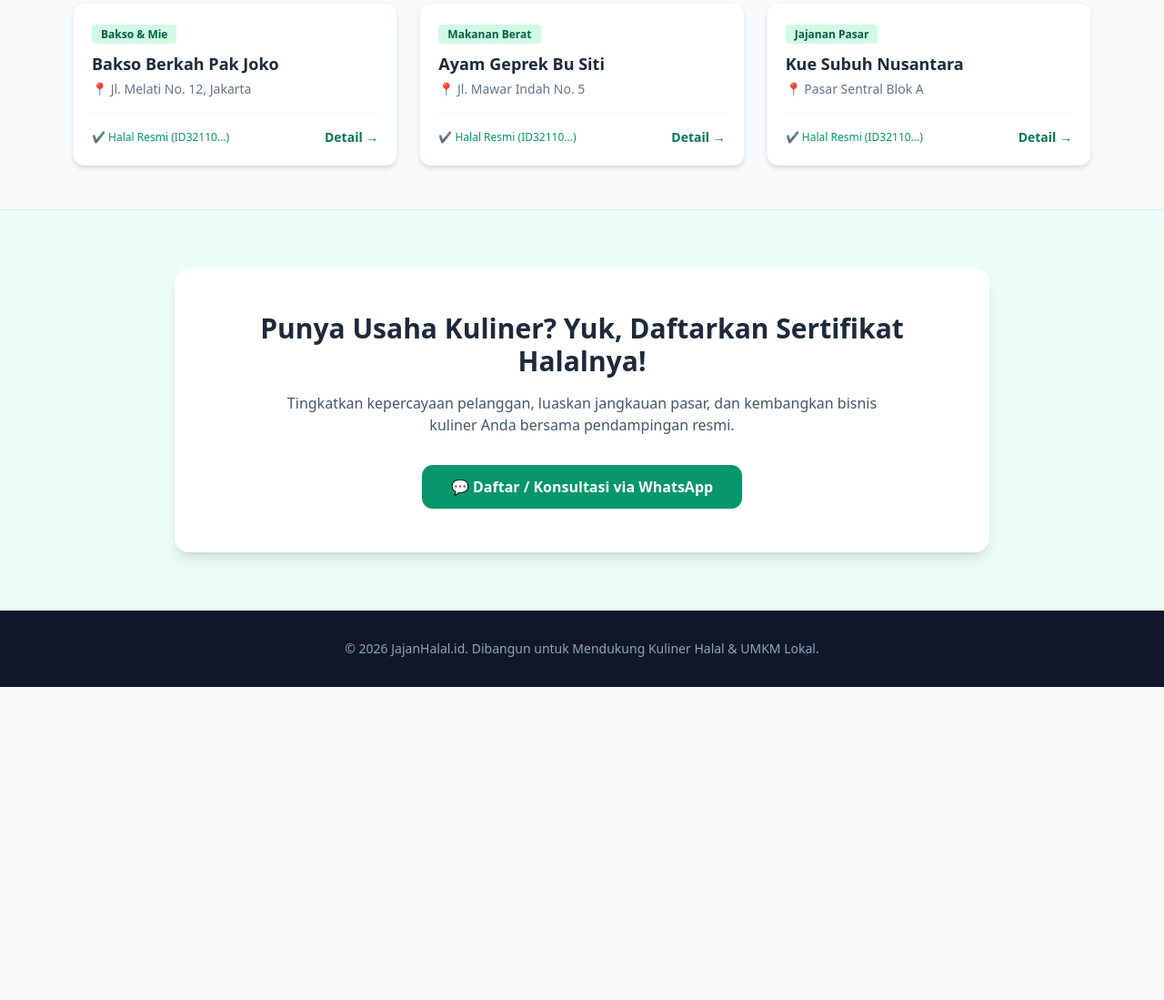
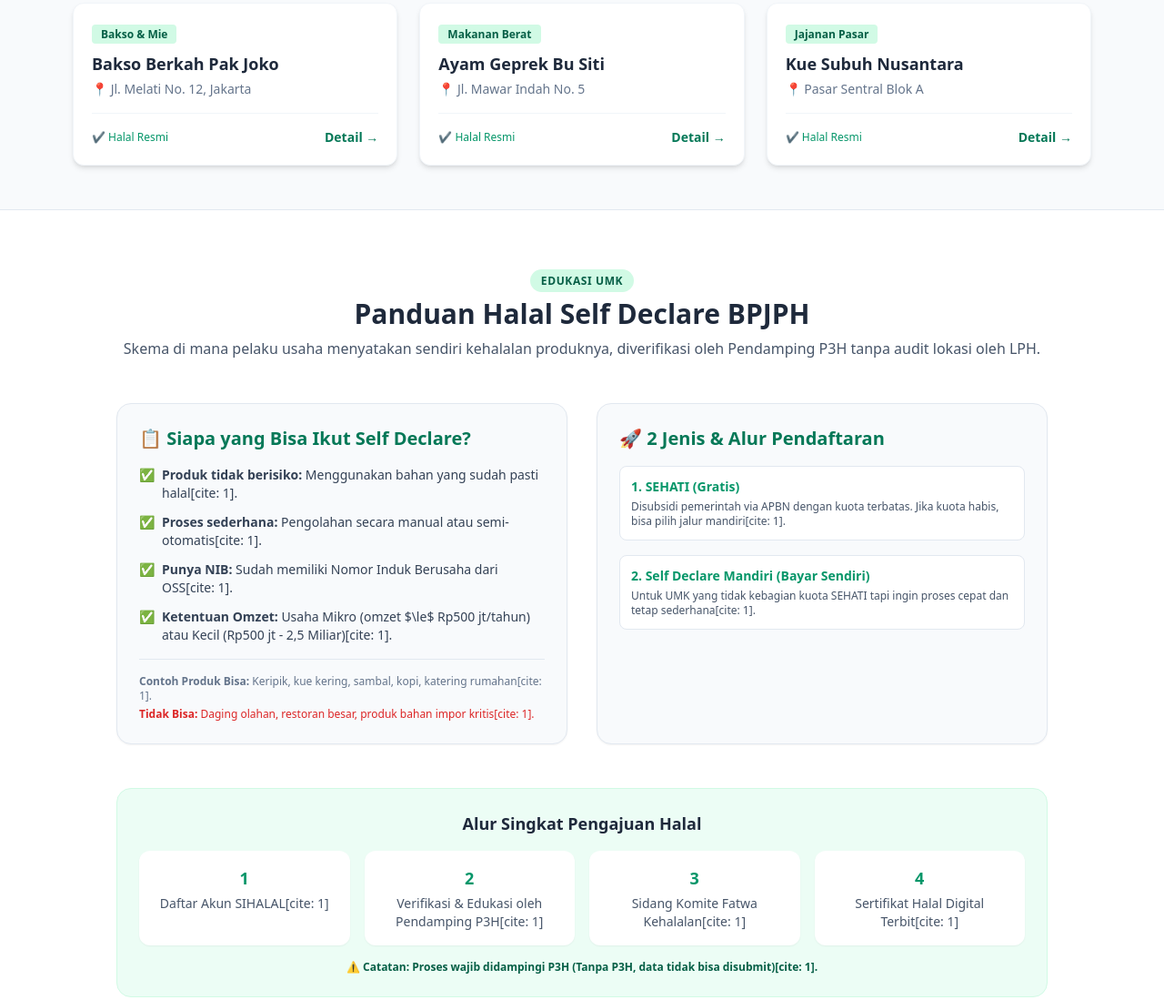
Before and after one commit to frsfth25/makan-jajan-halal, a plain HTML site: page index.html in a window 1280 px wide. Shown: the part 497-1596 px from the top of the page at 91% size. Before the commit the page ends 1252 px from the top, so only its background shows below. Drawn offline with nearby package versions, Linux system fonts and the light colour scheme.

Commit message:
[IMP] added 'Panduan Self-Declare Halal'

```diff
--- a/index.html
+++ b/index.html
@@ -4,7 +4,7 @@
     <meta charset="UTF-8">
     <meta name="viewport" content="width=device-width, initial-scale=1.0">
     <title>Jajan Halal - Direktori Kuliner & Pendampingan UMKM</title>
-    <!-- Menggunakan Tailwind CSS agar langsung rapi tanpa ribet styling manual -->
+    <!-- Menggunakan Tailwind CSS -->
     <script src="https://cdn.tailwindcss.com"></script>
 </head>
 <body class="bg-slate-50 font-sans text-slate-800">
@@ -16,8 +16,8 @@
             <nav class="space-x-6 hidden md:block">
                 <a href="#beranda" class="hover:text-emerald-600 font-medium">Beranda</a>
                 <a href="#direktori" class="hover:text-emerald-600 font-medium">Direktori Kuliner</a>
-                <a href="#daftar-halal" class="hover:text-emerald-600 font-medium text-emerald-600 font-bold">Daftarkan Usaha</a>
-                <a href="#tentang" class="hover:text-emerald-600 font-medium">Tentang Kami</a>
+                <a href="#panduan-halal" class="hover:text-emerald-600 font-medium text-emerald-600 font-bold">Panduan Self Declare</a>
+                <a href="#daftar-halal" class="hover:text-emerald-600 font-medium">Daftarkan Usaha</a>
             </nav>
         </div>
     </header>
@@ -25,11 +25,11 @@
     <!-- 2. BERANDA / HERO SECTION -->
     <section id="beranda" class="bg-emerald-700 text-white py-16 px-4 text-center">
         <div class="max-w-3xl mx-auto">
-            <h2 class="text-3xl md:text-4xl font-extxl font-bold mb-4">Jajan Tenang, Hati Senang!</h2>
+            <h2 class="text-3xl md:text-4xl font-bold mb-4">Jajan Tenang, Hati Senang!</h2>
             <p class="text-emerald-100 text-lg mb-8">Temukan tempat makan halal terkurasi di sekitar Anda, dan dapatkan pendampingan sertifikasi halal gratis bagi pelaku usaha kuliner.</p>
             <div class="space-x-4">
                 <a href="#direktori" class="bg-white text-emerald-700 font-semibold px-6 py-3 rounded-lg shadow hover:bg-emerald-50 transition">Cari Kuliner Halal</a>
-                <a href="#daftar-halal" class="bg-emerald-800 border border-emerald-500 text-white font-semibold px-6 py-3 rounded-lg shadow hover:bg-emerald-900 transition">Daftarkan Usaha Anda</a>
+                <a href="#panduan-halal" class="bg-emerald-800 border border-emerald-500 text-white font-semibold px-6 py-3 rounded-lg shadow hover:bg-emerald-900 transition">Pelajari Cara Daftar Halal</a>
             </div>
         </div>
     </section>
@@ -41,9 +41,7 @@
             <p class="text-slate-600">Pilihan tempat makan yang sudah terverifikasi kehalalannya.</p>
         </div>
 
-        <!-- Grid Kartu Tempat Makan -->
         <div class="grid grid-cols-1 md:grid-cols-3 gap-6">
-
             <!-- Item 1 -->
             <div class="bg-white rounded-xl shadow-md overflow-hidden border border-slate-100">
                 <div class="p-5">
@@ -51,7 +49,7 @@
                     <h4 class="text-lg font-bold mt-2">Bakso Berkah Pak Joko</h4>
                     <p class="text-slate-500 text-sm mt-1">📍 Jl. Melati No. 12, Jakarta</p>
                     <div class="mt-4 pt-4 border-t border-slate-100 flex justify-between items-center">
-                        <span class="text-xs text-emerald-600 font-medium">✔ Halal Resmi (ID32110...)</span>
+                        <span class="text-xs text-emerald-600 font-medium">✔ Halal Resmi</span>
                         <a href="#" class="text-sm font-semibold text-emerald-700 hover:underline">Detail &rarr;</a>
                     </div>
                 </div>
@@ -64,7 +62,7 @@
                     <h4 class="text-lg font-bold mt-2">Ayam Geprek Bu Siti</h4>
                     <p class="text-slate-500 text-sm mt-1">📍 Jl. Mawar Indah No. 5</p>
                     <div class="mt-4 pt-4 border-t border-slate-100 flex justify-between items-center">
-                        <span class="text-xs text-emerald-600 font-medium">✔ Halal Resmi (ID32110...)</span>
+                        <span class="text-xs text-emerald-600 font-medium">✔ Halal Resmi</span>
                         <a href="#" class="text-sm font-semibold text-emerald-700 hover:underline">Detail &rarr;</a>
                     </div>
                 </div>
@@ -77,35 +75,102 @@
                     <h4 class="text-lg font-bold mt-2">Kue Subuh Nusantara</h4>
                     <p class="text-slate-500 text-sm mt-1">📍 Pasar Sentral Blok A</p>
                     <div class="mt-4 pt-4 border-t border-slate-100 flex justify-between items-center">
-                        <span class="text-xs text-emerald-600 font-medium">✔ Halal Resmi (ID32110...)</span>
+                        <span class="text-xs text-emerald-600 font-medium">✔ Halal Resmi</span>
                         <a href="#" class="text-sm font-semibold text-emerald-700 hover:underline">Detail &rarr;</a>
                     </div>
                 </div>
             </div>
-
         </div>
     </section>
 
-    <!-- 4. HALAMAN DAFTARKAN USAHA (CALL TO ACTION UMKM) -->
-    <section id="daftar-halal" class="bg-emerald-50 py-16 px-4 border-t border-emerald-100">
-        <div class="max-w-4xl mx-auto bg-white rounded-2xl shadow-lg p-8 md:p-12 text-center">
-            <h3 class="text-2xl md:text-3xl font-bold text-slate-800 mb-4">Punya Usaha Kuliner? Yuk, Daftarkan Sertifikat Halalnya!</h3>
-            <p class="text-slate-600 mb-8 max-w-2xl mx-auto">Tingkatkan kepercayaan pelanggan, luaskan jangkauan pasar, dan kembangkan bisnis kuliner Anda bersama pendampingan resmi.</p>
+    <!-- 4. PANDUAN SELF DECLARE (BARU DITAMBAHKAN) -->
+    <section id="panduan-halal" class="bg-white py-16 px-4 border-t border-slate-200">
+        <div class="max-w-5xl mx-auto">
+            <div class="text-center mb-12">
+                <span class="bg-emerald-100 text-emerald-800 text-xs font-bold px-3 py-1 rounded-full uppercase tracking-wider">Edukasi UMK</span>
+                <h3 class="text-3xl font-bold text-slate-800 mt-2">Panduan Halal Self Declare BPJPH</h3>
+                <p class="text-slate-600 mt-2">Skema di mana pelaku usaha menyatakan sendiri kehalalan produknya, diverifikasi oleh Pendamping P3H tanpa audit lokasi oleh LPH.</p>
+            </div>
 
-            <div class="flex flex-col sm:flex-row justify-center gap-4">
-                <!-- Ubah nomor WhatsApp di bawah dengan nomor WhatsApp Anda -->
-                <a href="https://wa.me/6281234567890?text=Halo%2C%20saya%20ingin%20dibantu%20mendaftarkan%20sertifikasi%20halal%20untuk%20usaha%20saya."
+            <!-- Grid Syarat & Contoh -->
+            <div class="grid grid-cols-1 md:grid-cols-2 gap-8 mb-12">
+                <!-- Syarat UMK -->
+                <div class="bg-slate-50 p-6 rounded-2xl border border-slate-200 shadow-sm">
+                    <h4 class="text-xl font-bold text-emerald-700 mb-4">📋 Siapa yang Bisa Ikut Self Declare?</h4>
+                    <ul class="space-y-3 text-slate-700 text-sm">
+                        <li class="flex items-start gap-2">✅ <span><strong>Produk tidak berisiko:</strong> Menggunakan bahan yang sudah pasti halal[cite: 1].</span></li>
+                        <li class="flex items-start gap-2">✅ <span><strong>Proses sederhana:</strong> Pengolahan secara manual atau semi-otomatis[cite: 1].</span></li>
+                        <li class="flex items-start gap-2">✅ <span><strong>Punya NIB:</strong> Sudah memiliki Nomor Induk Berusaha dari OSS[cite: 1].</span></li>
+                        <li class="flex items-start gap-2">✅ <span><strong>Ketentuan Omzet:</strong> Usaha Mikro (omzet $\le$ Rp500 jt/tahun) atau Kecil (Rp500 jt - 2,5 Miliar)[cite: 1].</span></li>
+                    </ul>
+                    <div class="mt-4 pt-4 border-t border-slate-200 text-xs text-slate-500">
+                        <p><strong>Contoh Produk Bisa:</strong> Keripik, kue kering, sambal, kopi, katering rumahan[cite: 1].</p>
+                        <p class="mt-1 text-red-600"><strong>Tidak Bisa:</strong> Daging olahan, restoran besar, produk bahan impor kritis[cite: 1].</p>
+                    </div>
+                </div>
+
+                <!-- Jalur & Alur -->
+                <div class="bg-slate-50 p-6 rounded-2xl border border-slate-200 shadow-sm">
+                    <h4 class="text-xl font-bold text-emerald-700 mb-4">🚀 2 Jenis & Alur Pendaftaran</h4>
+                    <div class="space-y-4 text-sm text-slate-700">
+                        <div class="bg-white p-3 rounded-lg border border-slate-200">
+                            <strong class="text-emerald-600">1. SEHATI (Gratis)</strong>
+                            <p class="text-xs text-slate-600 mt-1">Disubsidi pemerintah via APBN dengan kuota terbatas. Jika kuota habis, bisa pilih jalur mandiri[cite: 1].</p>
+                        </div>
+                        <div class="bg-white p-3 rounded-lg border border-slate-200">
+                            <strong class="text-emerald-600">2. Self Declare Mandiri (Bayar Sendiri)</strong>
+                            <p class="text-xs text-slate-600 mt-1">Untuk UMK yang tidak kebagian kuota SEHATI tapi ingin proses cepat dan tetap sederhana[cite: 1].</p>
+                        </div>
+                    </div>
+                </div>
+            </div>
+
+            <!-- Alur Langkah demi Langkah -->
+            <div class="bg-emerald-50 border border-emerald-100 p-6 rounded-2xl text-center">
+                <h4 class="text-lg font-bold text-slate-800 mb-4">Alur Singkat Pengajuan Halal</h4>
+                <div class="grid grid-cols-2 md:grid-cols-4 gap-4 text-sm">
+                    <div class="bg-white p-4 rounded-xl shadow-sm">
+                        <span class="font-bold text-emerald-600 block text-lg">1</span>
+                        <p class="text-slate-600 mt-1">Daftar Akun SIHALAL[cite: 1]</p>
+                    </div>
+                    <div class="bg-white p-4 rounded-xl shadow-sm">
+                        <span class="font-bold text-emerald-600 block text-lg">2</span>
+                        <p class="text-slate-600 mt-1">Verifikasi & Edukasi oleh Pendamping P3H[cite: 1]</p>
+                    </div>
+                    <div class="bg-white p-4 rounded-xl shadow-sm">
+                        <span class="font-bold text-emerald-600 block text-lg">3</span>
+                        <p class="text-slate-600 mt-1">Sidang Komite Fatwa Kehalalan[cite: 1]</p>
+                    </div>
+                    <div class="bg-white p-4 rounded-xl shadow-sm">
+                        <span class="font-bold text-emerald-600 block text-lg">4</span>
+                        <p class="text-slate-600 mt-1">Sertifikat Halal Digital Terbit[cite: 1]</p>
+                    </div>
+                </div>
+                <p class="text-xs text-emerald-800 mt-4 font-semibold">⚠️ Catatan: Proses wajib didampingi P3H (Tanpa P3H, data tidak bisa disubmit)[cite: 1].</p>
+            </div>
+        </div>
+    </section>
+
+    <!-- 5. HALAMAN DAFTARKAN USAHA (CALL TO ACTION) -->
+    <section id="daftar-halal" class="bg-emerald-700 py-16 px-4 text-white">
+        <div class="max-w-4xl mx-auto bg-emerald-800 border border-emerald-600 rounded-2xl shadow-xl p-8 md:p-12 text-center">
+            <h3 class="text-2xl md:text-3xl font-bold mb-4">Ingin Dibantu Daftarkan Usaha Kuliner Anda?</h3>
+            <p class="text-emerald-100 mb-8 max-w-2xl mx-auto">Sebagai relawan pendamping P3H, saya siap membantu proses pengajuan sertifikasi halal usaha Anda dari awal sampai terbit, cepat dan mudah!</p>
+
+            <div class="flex justify-center">
+                <!-- Ganti nomor WhatsApp di bawah sesuai nomor Anda -->
+                <a href="https://wa.me/6281234567890?text=Halo%2C%20saya%20ingin%20dibantu%20proses%20sertifikasi%20halal%20Self%20Declare%20untuk%20usaha%20saya."
                    target="_blank"
-                   class="bg-emerald-600 hover:bg-emerald-700 text-white font-bold px-8 py-3 rounded-xl shadow transition flex items-center justify-center gap-2">
-                    💬 Daftar / Konsultasi via WhatsApp
+                   class="bg-white text-emerald-800 hover:bg-emerald-50 font-bold px-8 py-4 rounded-xl shadow-lg transition flex items-center justify-center gap-2 text-lg">
+                    💬 Konsultasi & Daftar via WhatsApp Sekarang
                 </a>
             </div>
         </div>
     </section>
 
-    <!-- 5. FOOTER -->
+    <!-- 6. FOOTER -->
     <footer class="bg-slate-900 text-slate-400 py-8 text-center text-sm">
-        <p>&copy; 2026 JajanHalal.id. Dibangun untuk Mendukung Kuliner Halal & UMKM Lokal.</p>
+        <p>&copy; 2026 JajanHalal.id. Referensi Resmi BPJPH (sihalal.go.id)[cite: 1].</p>
     </footer>
 
 </body>
```
